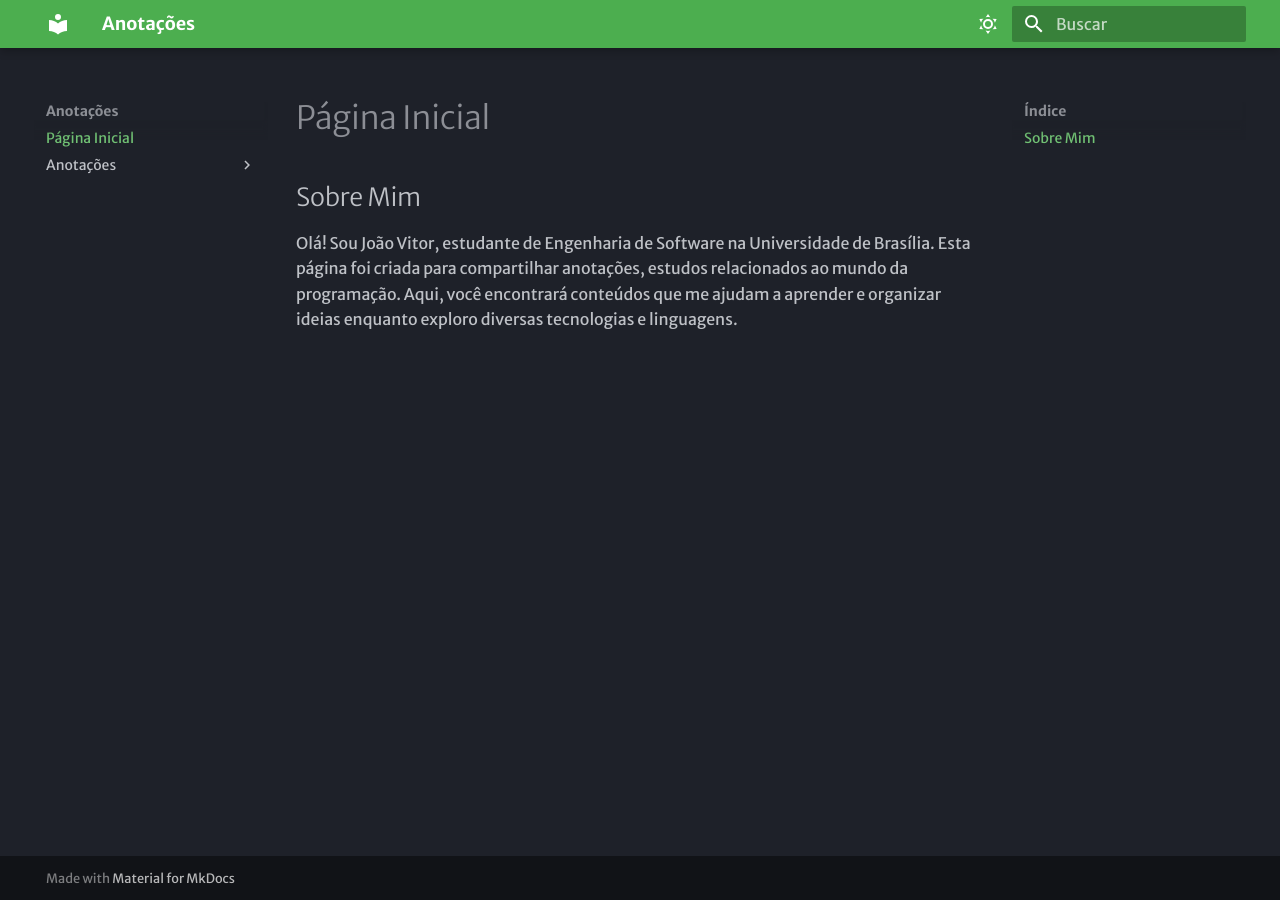
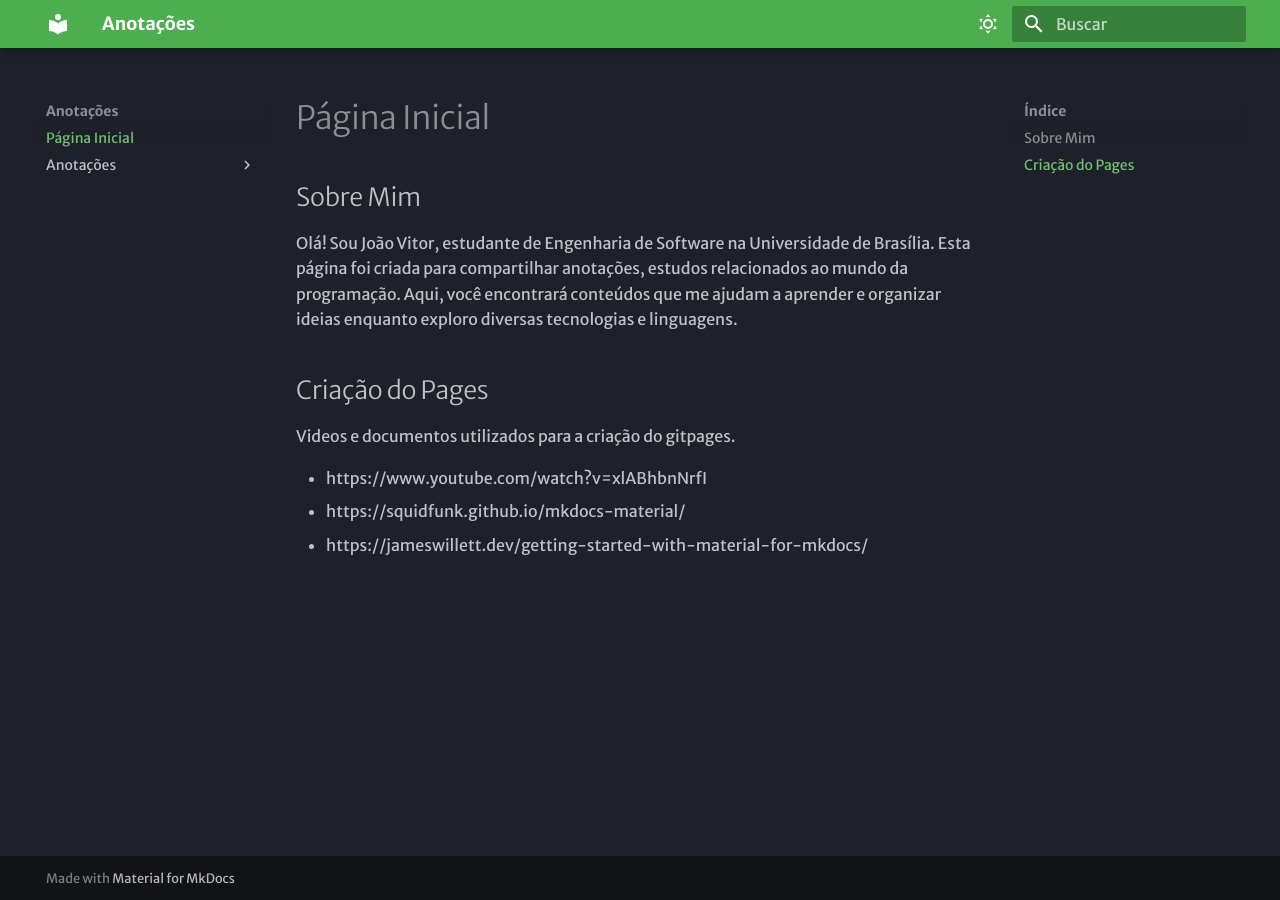
Before and after one commit to Jauzimm/Estudos-programacao, an MkDocs documentation site: the page built from docs/index.md, in a window 1280 px wide. Built offline with MkDocs 1.6.1 and Material for MkDocs 9.7.7, drawn with Linux system fonts in a browser that asks for light colours; some web fonts are replaced.

Commit message:
Adição de links para a criação do gitpages

```diff
--- a/docs/index.md
+++ b/docs/index.md
@@ -3,3 +3,11 @@
 ## Sobre Mim
 
 Olá! Sou João Vitor, estudante de Engenharia de Software na Universidade de Brasília. Esta página foi criada para compartilhar anotações, estudos relacionados ao mundo da programação. Aqui, você encontrará conteúdos que me ajudam a aprender e organizar ideias enquanto exploro diversas tecnologias e linguagens.
+
+## Criação do Pages
+
+Videos e documentos utilizados para a criação do gitpages.
+
+* https://www.youtube.com/watch?v=xlABhbnNrfI
+* https://squidfunk.github.io/mkdocs-material/
+* https://jameswillett.dev/getting-started-with-material-for-mkdocs/
```
